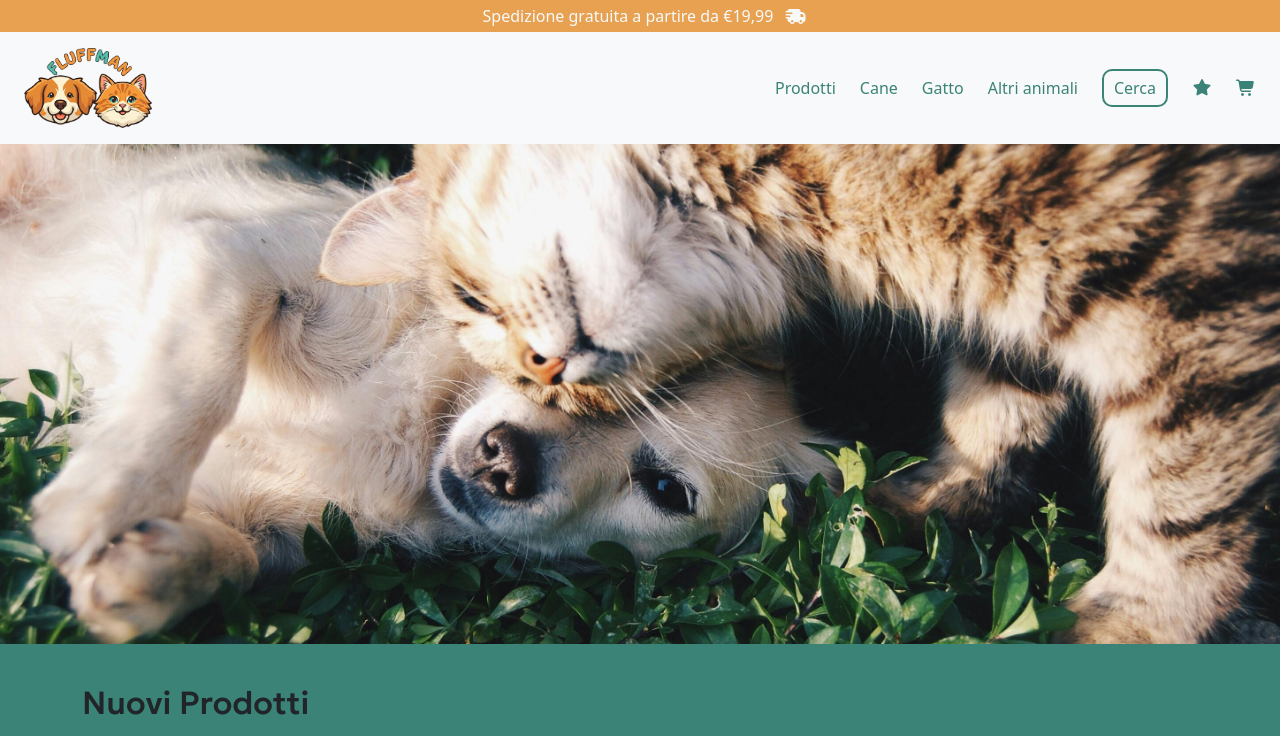
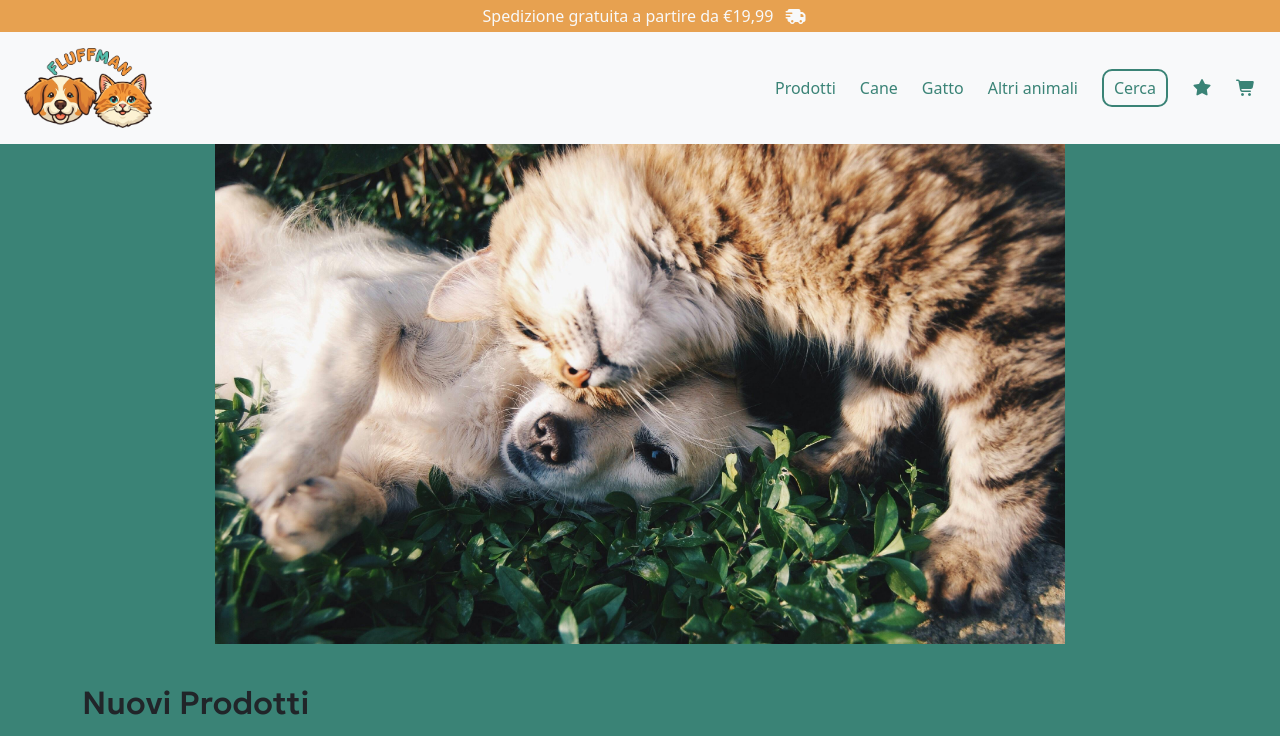
Before and after one commit to coluccifrancesco/fluffman-project-work, a React (Vite) app in the folder fluffman_pw/front-end/: page / in a window 1280 px wide. Shown: the top 736 px of the page. Built offline with nearby package versions, Linux system fonts and the light colour scheme; grey boxes are pictures that could not be loaded.

Commit message:
carousel needs fixing

```diff
--- a/fluffman_pw/front-end/components/HeroSpace.jsx
+++ b/fluffman_pw/front-end/components/HeroSpace.jsx
@@ -41,10 +41,9 @@ export default function Carousel() {
           src={slides[currentIndex].image}
           alt={`slide-${currentIndex}`}
           style={{
-            minWidth: "100%",
+            minWidth: "600px",
             maxHeight: "500px",
-            objectFit: "cover",
-            margin: "0 auto",
+            objectFit: "scale-down",
           }}
         />
         <div className="caption">{slides[currentIndex].caption}</div>
```
